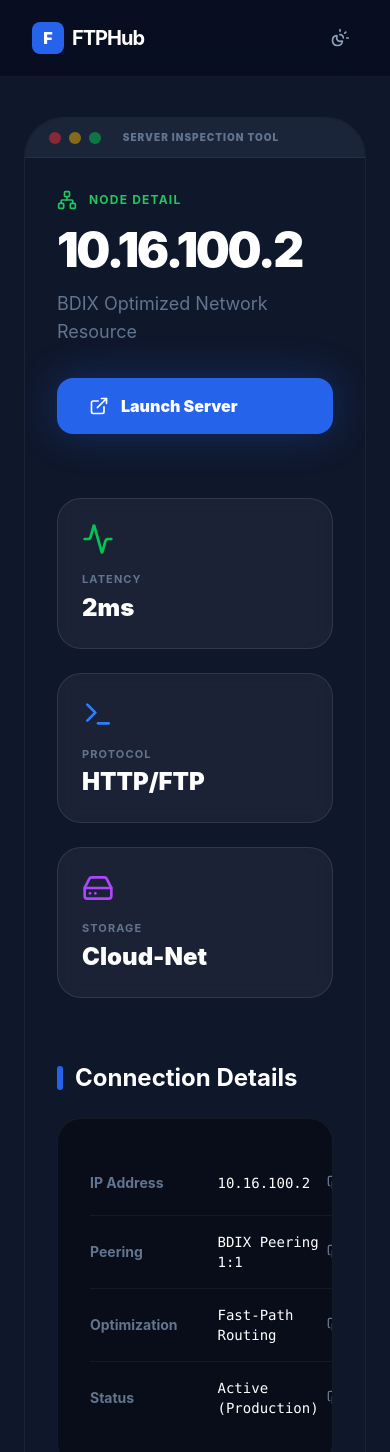
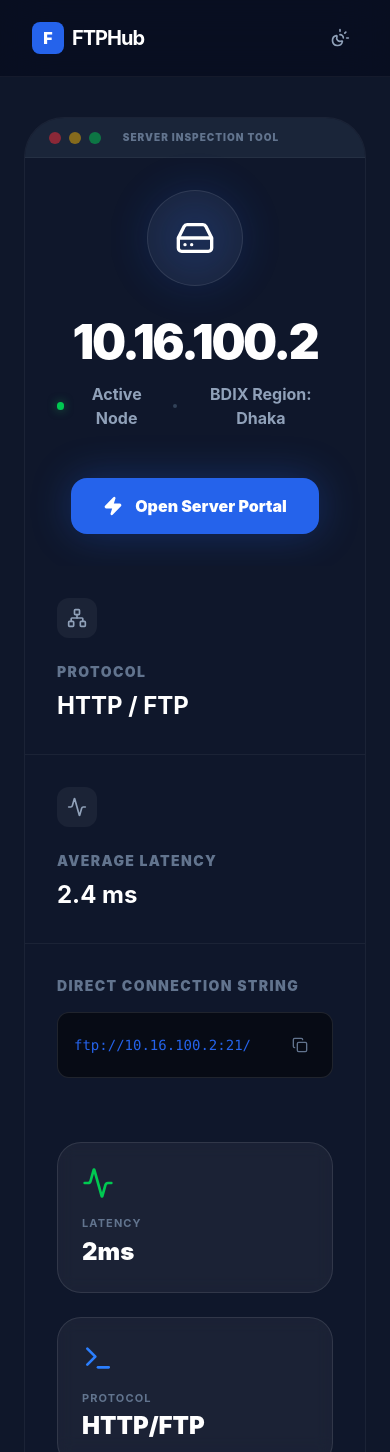
Before and after one commit to tanveerpy/iccftp, a React (Vite) app: page /ip/10-16-100-2 in a window 390 px wide. Shown: the top 1452 px of the page. Built offline with nearby package versions, Linux system fonts and the light colour scheme.

Commit message:
fix: resolve all dead button interactions and links

```diff
--- a/src/pages/GuideArticle.tsx
+++ b/src/pages/GuideArticle.tsx
@@ -268,7 +268,14 @@ const GuideArticle = () => {
             </div>
           </div>
           <div className="flex items-center gap-2">
-            <button className="p-4 bg-white/5 hover:bg-white/10 rounded-2xl transition-all text-slate-400 hover:text-white border border-white/5">
+            <button
+              onClick={() => {
+                navigator.clipboard.writeText(window.location.href);
+                alert("URL Copied to clipboard!");
+              }}
+              className="p-4 bg-white/5 hover:bg-white/10 rounded-2xl transition-all text-slate-400 hover:text-white border border-white/5"
+              title="Copy link to article"
+            >
               <Share2 className="w-5 h-5" />
             </button>
           </div>
--- a/src/pages/IPDetail.tsx
+++ b/src/pages/IPDetail.tsx
@@ -1,5 +1,5 @@
 import { useParams } from 'react-router-dom';
-import { Terminal, Copy, ExternalLink, Network, Activity, HardDrive, Shield, Search, Zap } from 'lucide-react';
+import { Terminal, Copy, Network, Activity, HardDrive, Shield, Search, Zap } from 'lucide-react';
 import SEO from '../components/SEO';
 
 const IPDetail = () => {
@@ -16,7 +16,7 @@ const IPDetail = () => {
                 schema={{
                     "@context": "https://schema.org",
                     "@type": "WebPage",
-                    "name": `IP Detail: ${formattedIP}`,
+                    "name": `IP Detail: ${formattedIP} `,
                     "description": `Detailed connection parameters for the BDIX node at ${formattedIP}.`
                 }}
             />
@@ -32,22 +32,59 @@ const IPDetail = () => {
                     <div className="w-10" />
                 </div>
 
-                <div className="p-8 md:p-16">
-                    <div className="flex flex-col md:flex-row md:items-end justify-between gap-8 mb-16">
-                        <div>
-                            <div className="flex items-center gap-3 text-accent font-bold mb-4">
-                                <Network className="w-5 h-5" />
-                                <span className="uppercase tracking-widest text-xs">Node Detail</span>
-                            </div>
-                            <h1 className="text-5xl md:text-7xl font-black text-white tracking-tighter mb-4">{formattedIP}</h1>
-                            <p className="text-slate-500 text-lg">BDIX Optimized Network Resource</p>
+                <div className="p-8 md:p-16 flex flex-col items-center justify-center text-center">
+                    <div className="w-24 h-24 bg-white/5 border border-white/10 rounded-full flex items-center justify-center mb-8 relative">
+                        <div className="absolute inset-0 bg-primary/20 blur-xl rounded-full animate-pulse" />
+                        <HardDrive className="w-10 h-10 text-white relative z-10" />
+                    </div>
+                    <h1 className="text-5xl md:text-7xl font-black text-white tracking-tighter mb-4">{formattedIP}</h1>
+                    <div className="flex items-center gap-3 text-slate-400 mb-12">
+                        <div className="flex items-center gap-2">
+                            <div className="w-2 h-2 rounded-full bg-green-500 shadow-[0_0_10px_rgba(34,197,94,0.5)]" />
+                            <span className="font-bold">Active Node</span>
                         </div>
+                        <span className="w-1 h-1 rounded-full bg-slate-700" />
+                        <span className="font-bold">BDIX Region: Dhaka</span>
+                    </div>
 
-                        <button className="flex items-center gap-3 px-8 py-4 bg-primary text-white font-black rounded-2xl hover:scale-105 active:scale-95 transition-all shadow-[0_0_40px_rgba(37,99,235,0.3)]">
-                            <ExternalLink className="w-5 h-5" /> Launch Server
+                    <a href={`http://${formattedIP}`} target="_blank" rel="noopener noreferrer" className="flex items-center justify-center gap-3 px-8 py-4 bg-primary text-white font-black rounded-2xl hover:scale-105 active:scale-95 transition-all shadow-[0_0_40px_rgba(37,99,235,0.3)]">
+                        <Zap className="w-5 h-5 fill-current" /> Open Server Portal
+                    </a >
+                </div >
+
+                <div className="grid grid-cols-1 md:grid-cols-2 gap-px bg-white/5">
+                    {/* Detail Cards */}
+                    <div className="bg-slate-900 p-8 hover:bg-slate-800/80 transition-colors group">
+                        <div className="w-10 h-10 rounded-xl bg-white/5 flex items-center justify-center text-slate-400 group-hover:text-primary transition-colors mb-6">
+                            <Network className="w-5 h-5" />
+                        </div>
+                        <h3 className="text-sm font-black text-slate-500 uppercase tracking-widest mb-2">Protocol</h3>
+                        <div className="text-2xl font-bold text-white">HTTP / FTP</div>
+                    </div>
+                    <div className="bg-slate-900 p-8 hover:bg-slate-800/80 transition-colors group">
+                        <div className="w-10 h-10 rounded-xl bg-white/5 flex items-center justify-center text-slate-400 group-hover:text-primary transition-colors mb-6">
+                            <Activity className="w-5 h-5" />
+                        </div>
+                        <h3 className="text-sm font-black text-slate-500 uppercase tracking-widest mb-2">Average Latency</h3>
+                        <div className="text-2xl font-bold text-white">2.4 ms</div>
+                    </div>
+                </div>
+
+                <div className="p-8 bg-slate-900 border-t border-white/5">
+                    <h3 className="text-sm font-black text-slate-500 uppercase tracking-widest mb-4">Direct Connection String</h3>
+                    <div className="flex items-center justify-between p-4 bg-black/50 border border-white/10 rounded-xl font-mono text-sm text-primary">
+                        <span>ftp://{formattedIP}:21/</span>
+                        <button
+                            onClick={() => navigator.clipboard.writeText(`ftp://${formattedIP}:21/`)}
+                            title="Copy to clipboard"
+                            className="p-2 hover:bg-white/5 rounded-lg text-slate-500 hover:text-white transition-colors"
+                        >
+                            <Copy className="w-4 h-4" />
                         </button>
                     </div>
+                </div>
 
+                <div className="p-8 md:p-16">
                     <div className="grid grid-cols-1 md:grid-cols-3 gap-6 mb-16">
                         {[
                             { label: 'Latency', value: '2ms', icon: Activity, color: 'text-green-500' },
@@ -117,8 +154,8 @@ const IPDetail = () => {
                         </div>
                     </div>
                 </div>
-            </div>
-        </div>
+            </div >
+        </div >
     );
 };
 
--- a/src/pages/Tools.tsx
+++ b/src/pages/Tools.tsx
@@ -215,8 +215,8 @@ const Tools = () => {
                         Need a specific network analyzer or FTP troubleshooting utility that isn't listed here? Our community is constantly building new tools for the BDIX ecosystem.
                     </p>
                     <div className="flex gap-4">
-                        <button className="px-8 py-3 bg-white text-black font-black rounded-xl hover:bg-slate-200 transition-colors">Contribute</button>
-                        <button className="px-8 py-3 bg-slate-800 text-white font-bold rounded-xl hover:bg-slate-700 transition-colors">Report Bug</button>
+                        <a href="https://github.com/tanveerpy/iccftp" target="_blank" rel="noopener noreferrer" className="px-8 py-3 bg-white text-black font-black rounded-xl hover:bg-slate-200 transition-colors inline-flex items-center justify-center">Contribute</a>
+                        <a href="https://github.com/tanveerpy/iccftp/issues" target="_blank" rel="noopener noreferrer" className="px-8 py-3 bg-slate-800 text-white font-bold rounded-xl hover:bg-slate-700 transition-colors inline-flex items-center justify-center">Report Bug</a>
                     </div>
                 </div>
             </div>
```
